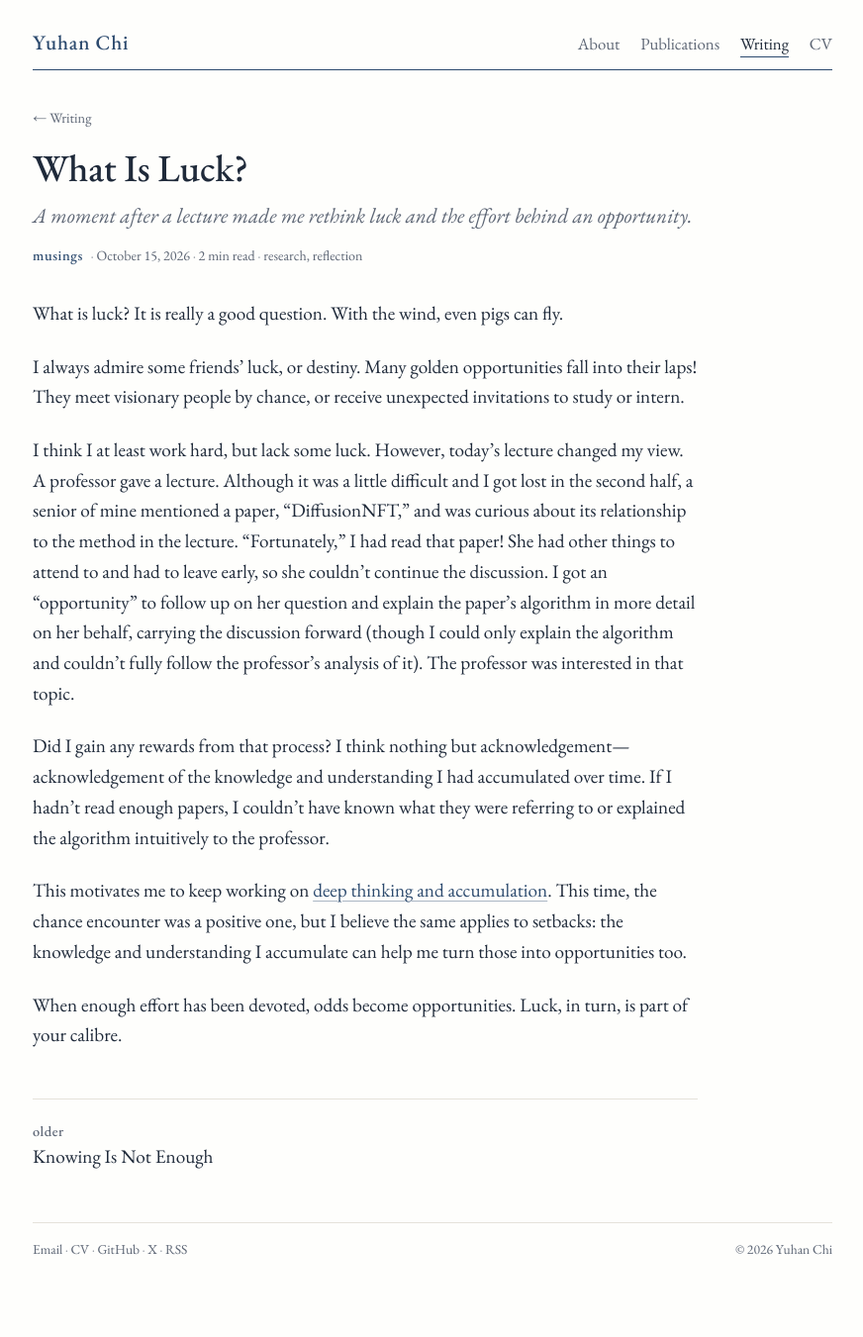
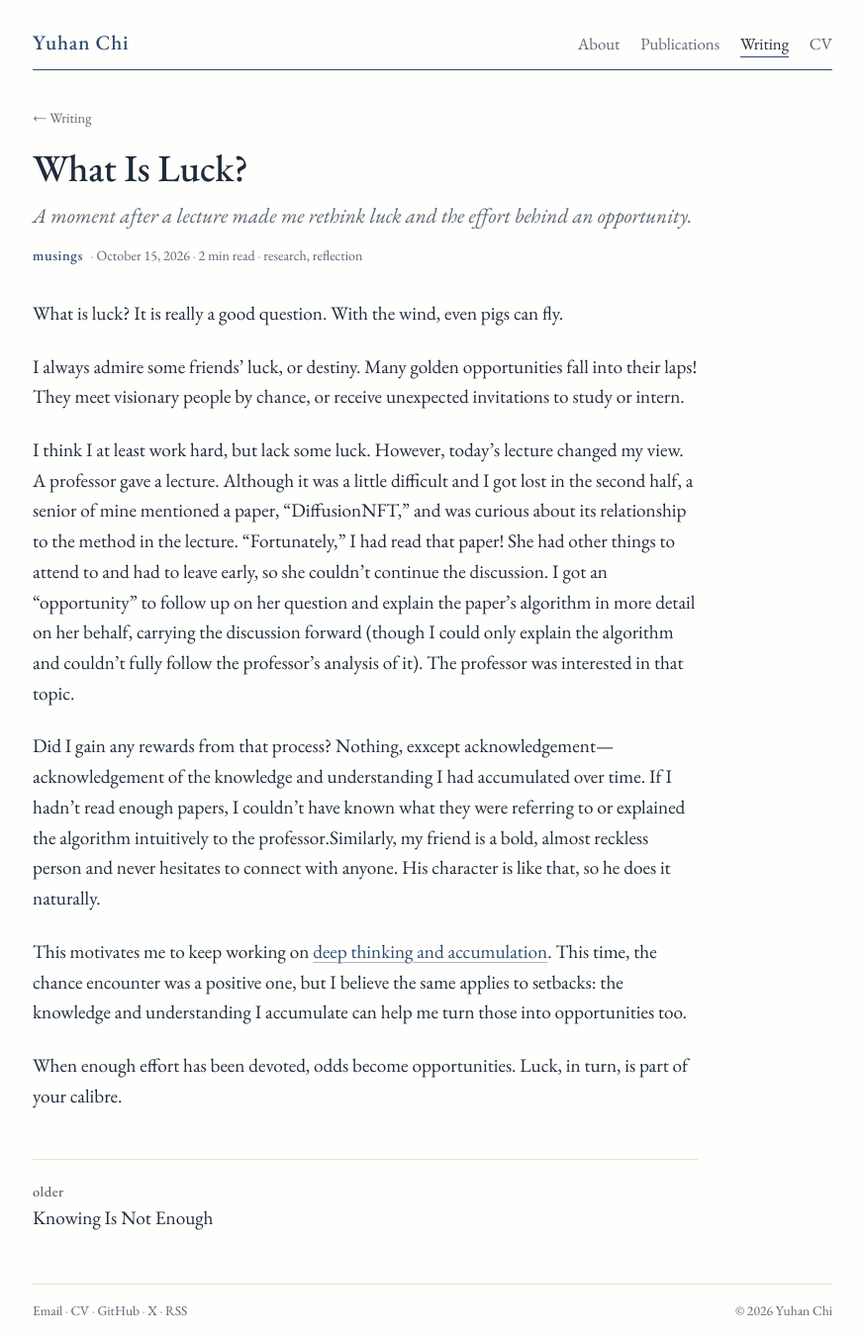
Before and after one commit to yuhanchi/yuhanchi.github.io, a Jekyll site: the page built from _posts/2026-10-15-what-is-luck.md, in a window 1280 px wide. Shown: the whole page at 99% size, without its empty margins (203-1075 px from the left). Built offline with Jekyll 4.4.1, drawn with Linux system fonts in a browser that asks for light colours; some web fonts are replaced; before the commit the page ends 1290 px from its top, so only the background shows below that.

Commit message:
Refine phrasing in what-is-luck

```diff
--- a/_posts/2026-10-15-what-is-luck.md
+++ b/_posts/2026-10-15-what-is-luck.md
@@ -11,8 +11,8 @@ I always admire some friends' luck, or destiny. Many golden opportunities fall i
 
 I think I at least work hard, but lack some luck. However, today's lecture changed my view. A professor gave a lecture. Although it was a little difficult and I got lost in the second half, a senior of mine mentioned a paper, "DiffusionNFT," and was curious about its relationship to the method in the lecture. "Fortunately," I had read that paper! She had other things to attend to and had to leave early, so she couldn't continue the discussion. I got an "opportunity" to follow up on her question and explain the paper's algorithm in more detail on her behalf, carrying the discussion forward (though I could only explain the algorithm and couldn't fully follow the professor's analysis of it). The professor was interested in that topic.<br>
 
-Did I gain any rewards from that process? I think nothing but acknowledgement—acknowledgement of the knowledge and understanding I had accumulated over time. If I hadn't read enough papers, I couldn't have known what they were referring to or explained the algorithm intuitively to the professor.<br>
+Did I gain any rewards from that process? Nothing, exxcept acknowledgement—acknowledgement of the knowledge and understanding I had accumulated over time. If I hadn't read enough papers, I couldn't have known what they were referring to or explained the algorithm intuitively to the professor.Similarly, my friend is a bold, almost reckless person and never hesitates to connect with anyone. His character is like that, so he does it naturally.<br>
 
 This motivates me to keep working on [deep thinking and accumulation]({% post_url 2026-10-11-knowing-is-not-enough %}). This time, the chance encounter was a positive one, but I believe the same applies to setbacks: the knowledge and understanding I accumulate can help me turn those into opportunities too.<br>
 
-When enough effort has been devoted, odds become opportunities. Luck, in turn, is part of your calibre.
+When enough effort has been devoted, odds become opportunities. Luck, in turn, is part of your calibre.<br>
```
